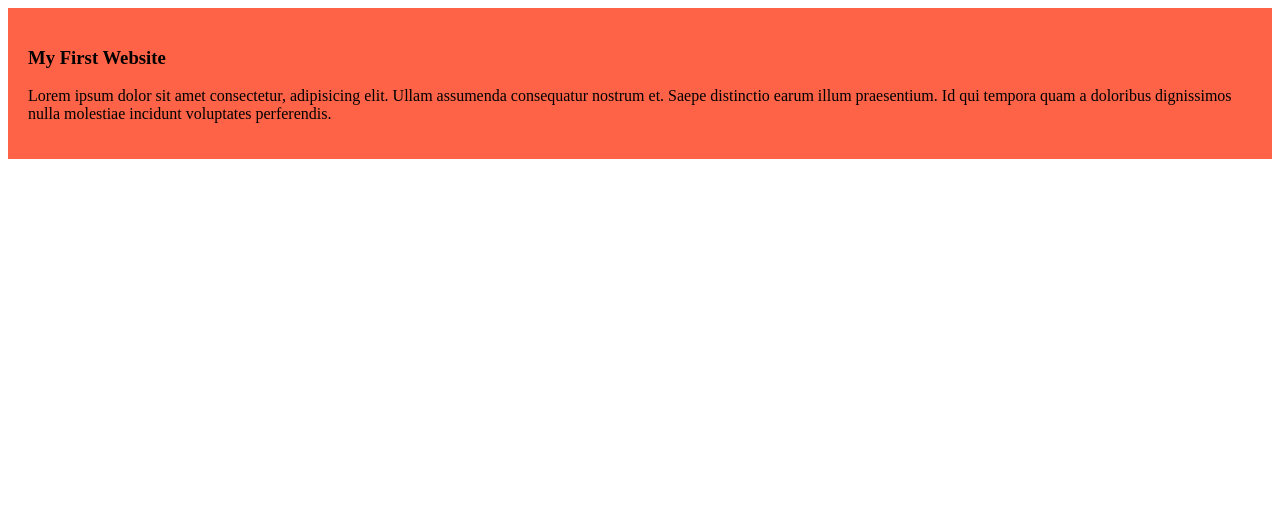
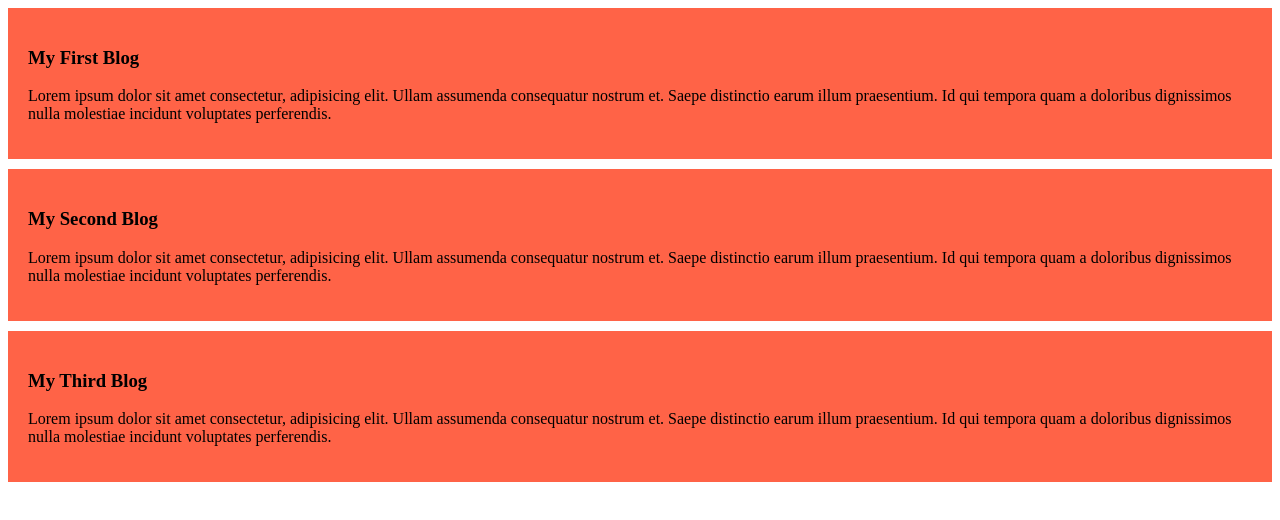
Before and after one commit to airubel/my-simple-website, a plain HTML site: page index.html in a window 1280 px wide. Drawn offline with Linux system fonts and the light colour scheme.

Commit message:
added second and the third blog

```diff
--- a/index.html
+++ b/index.html
@@ -8,7 +8,15 @@
 </head>
 <body>
     <div>
-        <h3>My First Website</h3>
+        <h3>My First Blog</h3>
+        <p>Lorem ipsum dolor sit amet consectetur, adipisicing elit. Ullam assumenda consequatur nostrum et. Saepe distinctio earum illum praesentium. Id qui tempora quam a doloribus dignissimos nulla molestiae incidunt voluptates perferendis.</p>
+    </div>
+    <div>
+        <h3>My Second Blog</h3>
+        <p>Lorem ipsum dolor sit amet consectetur, adipisicing elit. Ullam assumenda consequatur nostrum et. Saepe distinctio earum illum praesentium. Id qui tempora quam a doloribus dignissimos nulla molestiae incidunt voluptates perferendis.</p>
+    </div>
+    <div>
+        <h3>My Third Blog</h3>
         <p>Lorem ipsum dolor sit amet consectetur, adipisicing elit. Ullam assumenda consequatur nostrum et. Saepe distinctio earum illum praesentium. Id qui tempora quam a doloribus dignissimos nulla molestiae incidunt voluptates perferendis.</p>
     </div>
 </body>
--- a/styles/blog.css
+++ b/styles/blog.css
@@ -1,4 +1,5 @@
 div{
     background-color: tomato;
     padding: 20px;
+    margin-bottom: 10px;
 }
```
